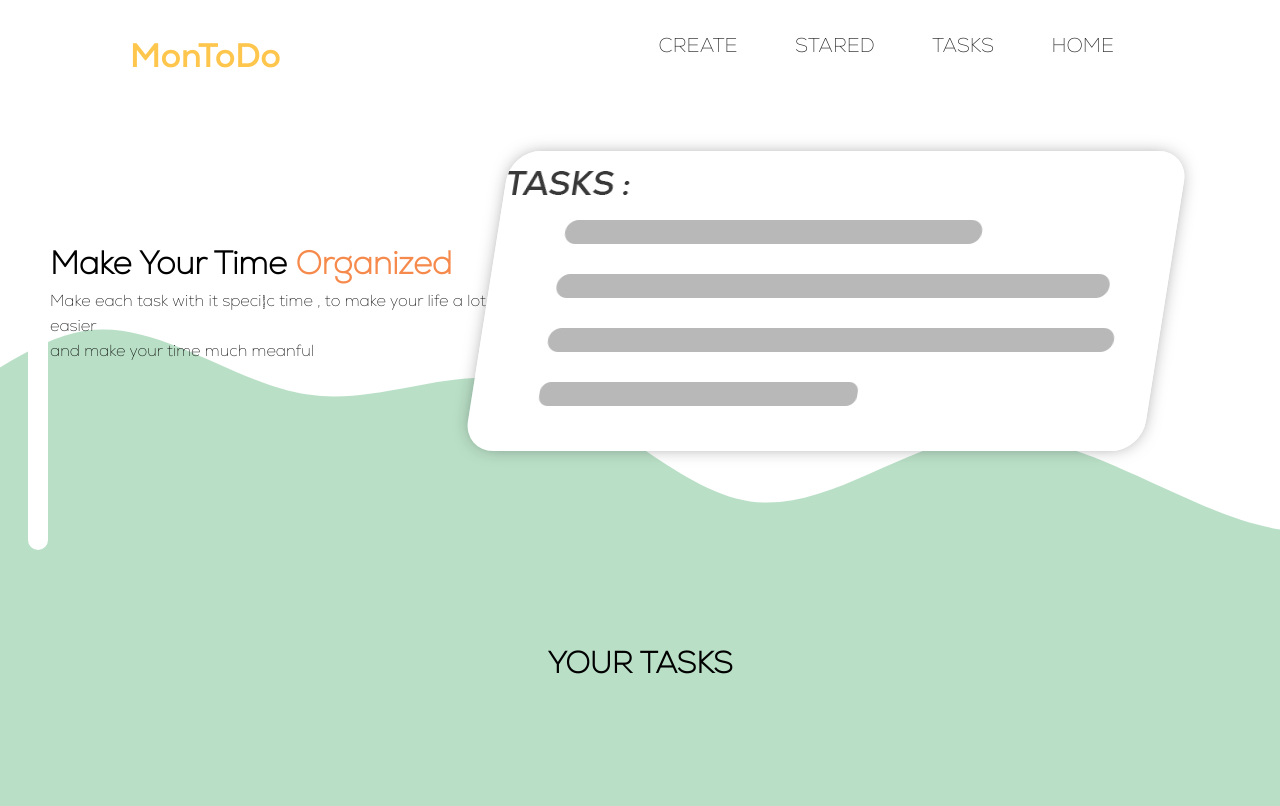
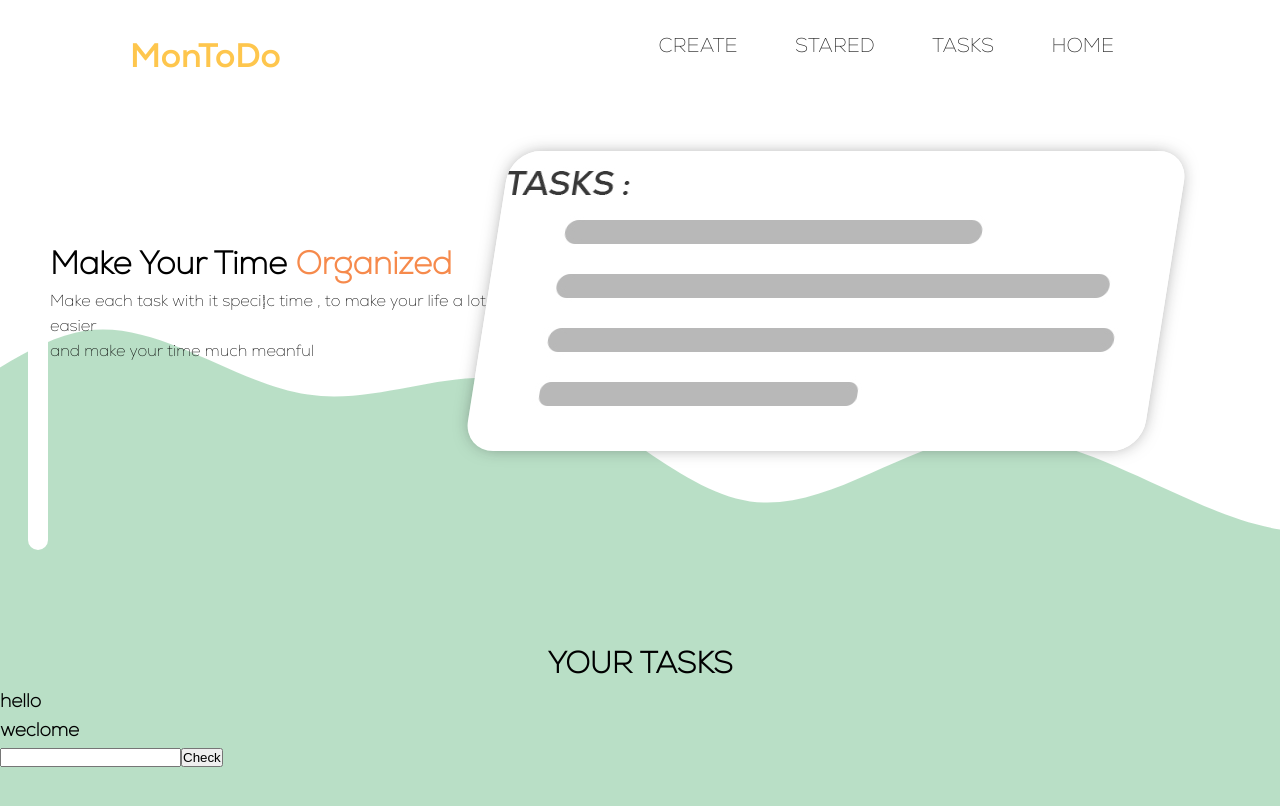
Before and after one commit to YahyaBh/MonToDo, a React (Create React App) app: page / in a window 1280 px wide. Shown: the top 806 px of the page. Built offline with nearby package versions, Linux system fonts and the light colour scheme.

Commit message:
Update App.js

```diff
--- a/src/App.js
+++ b/src/App.js
@@ -1,4 +1,5 @@
 import './App.css';
+import { useEffect, useState } from 'react';
 import { FaClipboardList } from 'react-icons/fa';
 import { BsCardChecklist } from 'react-icons/bs';
 import { BiListPlus } from 'react-icons/bi';
@@ -11,6 +12,32 @@ function App() {
 
   const { scrollYProgress } = useViewportScroll();
   const scale = useTransform(scrollYProgress, [0, 1], [0.2, 2]);
+
+  const [items, setItems] = useState(['hello' , 'weclome']);
+  const [taskInput, setTaskInput] = useState([]);
+
+  useEffect(() => {
+    const items = JSON.parse(localStorage.getItem('items'));
+    if (items) {
+      setItems(items);
+      console.log(items);
+    }
+  }, []);
+
+
+  function SaveTask() {
+    if (taskInput.length !== 0) {
+      setItems(taskInput);
+      localStorage.setItem('items', JSON.stringify(items));
+      setTaskInput('');
+    }
+    // else {
+    //   alert('Can not be empty !')
+    // }
+
+  }
+
+
 
   return (
     <>
@@ -41,7 +68,7 @@ function App() {
 
         <div className='header-container'>
           <div className='header-texts'>
-            <h1>Make Your Time <b style={{color : 'rgb(var(--orange-color))'}}>Organized</b></h1>
+            <h1>Make Your Time <b style={{ color: 'rgb(var(--orange-color))' }}>Organized</b></h1>
             <p>Make each task with it specific time , to make your life a lot easier <br />and make your time much meanful</p>
           </div>
           <div className='task-box'></div>
@@ -51,7 +78,19 @@ function App() {
 
 
       <section id='tasks' name="tasks">
-          <h2>YOUR TASKS</h2>
+        <h2>YOUR TASKS</h2>
+        {items.length === 0 ? 'Data Not Saved' :
+          items.map((item, index) => (
+            <h3 key={index}>{item}</h3>
+          ))}
+
+
+
+
+        <input name='task' onChange={e => setTaskInput(e.target.value)} />
+
+        <button onClick={SaveTask()}>Check</button>
+
       </section>
     </>
   );
```
